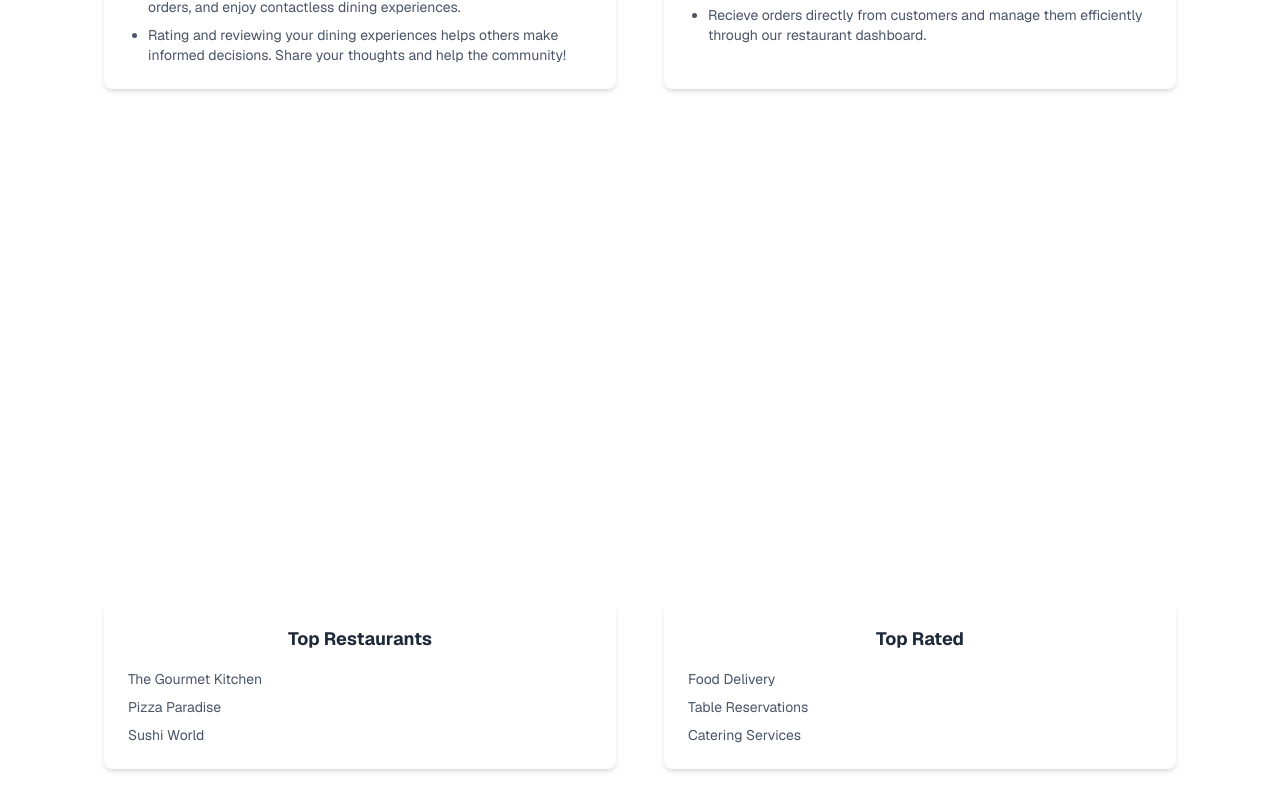
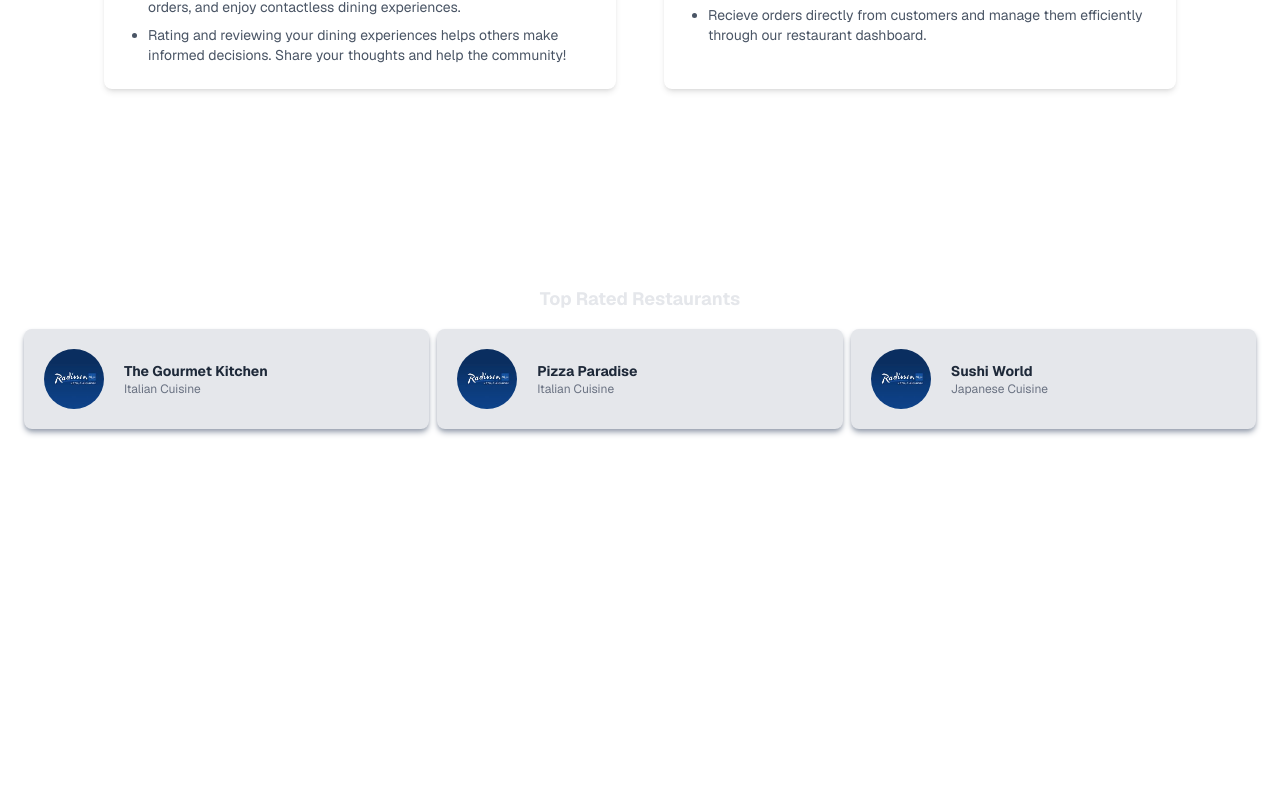
Before and after one commit to Dagem21/norrest, a Next.js app: page / in a window 1280 px wide. Shown: the part 539-1350 px from the top of the page. Built offline with nearby package versions, Linux system fonts and the light colour scheme.

Commit message:
home page

```diff
--- a/app/page.tsx
+++ b/app/page.tsx
@@ -1,23 +1,10 @@
+import Image from "next/image";
+import profile from "../assets/images/radblu.jpg";
+
 export default function Home() {
     return (
         <div className="flex flex-col flex-1 items-center font-sans dark:bg-gray-800">
-            {/* <div className="w-full max-w-4xl py-4 rounded-lg shadow-md shadow-gray-200 dark:bg-gray-800 dark:shadow-gray-700 fixed bg-white">
-                <ul className="flex items-center justify-evenly gap-8 w-full max-w-4xl">
-                    <li className="text-md font-bold text-blue-500 dark:text-gray-200 cursor-pointer">
-                        Home
-                    </li>
-                    <li className="text-sm text-gray-600 dark:text-gray-400 hover:text-blue-500 cursor-pointer">
-                        Restaurants
-                    </li>
-                    <li className="text-sm text-gray-600 dark:text-gray-400 hover:text-blue-500 cursor-pointer">
-                        Services
-                    </li>
-                    <li className="text-sm text-gray-600 dark:text-gray-400 hover:text-blue-500 cursor-pointer">
-                        Contact
-                    </li>
-                </ul>
-            </div> */}
-            <div className="flex flex-col items-center justify-center w-full h-screen bg-cover bg-center rounded-lg">
+            <div className="flex flex-col items-center justify-center w-full h-screen bg-cover bg-center bg-white dark:bg-gray-800 rounded-lg">
                 <div className="w-full">
                     <div className="flex flex-col items-center gap-6">
                         <h1 className="text-3xl font-bold text-gray-800 dark:text-gray-200">
@@ -38,13 +25,16 @@ export default function Home() {
                             </h2>
                             <ul className="space-y-2 text-sm list-disc pl-5">
                                 <li className="text-gray-600 dark:text-gray-400 hover:text-blue-500">
-                                    Looking for a specific cuisine or restaurant? Use our search feature to find exactly what you're craving!
+                                    Looking for a specific cuisine or restaurant? Use our search
+                                    feature to find exactly what you're craving!
                                 </li>
                                 <li className="text-gray-600 dark:text-gray-400 hover:text-blue-500 cursor-pointer">
-                                    Scan QR codes at participating restaurants to view menus, place orders, and enjoy contactless dining experiences.
+                                    Scan QR codes at participating restaurants to view menus, place
+                                    orders, and enjoy contactless dining experiences.
                                 </li>
                                 <li className="text-gray-600 dark:text-gray-400 hover:text-blue-500 cursor-pointer">
-                                    Rating and reviewing your dining experiences helps others make informed decisions. Share your thoughts and help the community!
+                                    Rating and reviewing your dining experiences helps others make
+                                    informed decisions. Share your thoughts and help the community!
                                 </li>
                             </ul>
                         </div>
@@ -57,10 +47,12 @@ export default function Home() {
                                     Add your restaurant to our platform and reach more customers.
                                 </li>
                                 <li className="text-gray-600 dark:text-gray-400 hover:text-blue-500 cursor-pointer">
-                                    Share your menus with customers by generating QR codes for your restaurant.
+                                    Share your menus with customers by generating QR codes for your
+                                    restaurant.
                                 </li>
                                 <li className="text-gray-600 dark:text-gray-400 hover:text-blue-500 cursor-pointer">
-                                    Recieve orders directly from customers and manage them efficiently through our restaurant dashboard.
+                                    Recieve orders directly from customers and manage them
+                                    efficiently through our restaurant dashboard.
                                 </li>
                             </ul>
                         </div>
@@ -68,36 +60,62 @@ export default function Home() {
                 </div>
             </div>
             <div className="flex flex-col items-center justify-center w-full h-screen bg-cover bg-center rounded-lg dark:bg-gray-200">
-                <div className="flex flex-wrap items-center justify-center mt-12 gap-8 w-full">
-                    <div className="w-full sm:w-1/2 lg:w-2/5 bg-white dark:bg-gray-700 rounded-lg shadow-md p-6 mx-2">
-                        <h2 className="text-lg text-center font-bold text-gray-800 dark:text-gray-200 mb-4">
-                            Top Restaurants
+                <div className="flex flex-wrap items-center justify-center w-full h-full pt-6">
+                    <div className="w-full h-full rounded-lg">
+                        <h2 className="text-lg text-center font-bold text-gray-200 dark:text-gray-800 mb-4">
+                            Top Rated Restaurants
                         </h2>
-                        <ul className="space-y-2 text-sm">
-                            <li className="text-gray-600 dark:text-gray-400 hover:text-blue-500 cursor-pointer">
-                                The Gourmet Kitchen
+                        <ul className="flex flex-wrap justify-center space-y-1 text-sm w-full rounded-lg px-2 gap-2">
+                            <li className="text-gray-600 dark:text-gray-400 hover:text-blue-500 cursor-pointer w-full md:basis-[calc(50%-1rem)] lg:basis-[calc(33.333%-1rem)]">
+                                <div className="flex items-center gap-2 rounded-lg py-5 ps-5 pe-10 bg-gray-200 dark:bg-gray-800 shadow-md shadow-gray-400 dark:shadow-gray-600">
+                                    <Image
+                                        src={profile}
+                                        alt="Picture of the author"
+                                        className="w-15 h-15 rounded-full object-cover"
+                                    />
+                                    <div className="px-3">
+                                        <p className="text-sm font-bold text-gray-800 dark:text-gray-200">
+                                            The Gourmet Kitchen
+                                        </p>
+                                        <p className="text-xs text-gray-500 dark:text-gray-400">
+                                            Italian Cuisine
+                                        </p>
+                                    </div>
+                                </div>
                             </li>
-                            <li className="text-gray-600 dark:text-gray-400 hover:text-blue-500 cursor-pointer">
-                                Pizza Paradise
+                            <li className="text-gray-600 dark:text-gray-400 hover:text-blue-500 cursor-pointer w-full md:basis-[calc(50%-1rem)] lg:basis-[calc(33.333%-1rem)]">
+                                <div className="flex items-center gap-2 rounded-lg py-5 ps-5 pe-10 bg-gray-200 dark:bg-gray-800 shadow-md shadow-gray-400 dark:shadow-gray-600">
+                                    <Image
+                                        src={profile}
+                                        alt="Picture of the author"
+                                        className="w-15 h-15 rounded-full object-cover"
+                                    />
+                                    <div className="px-3">
+                                        <p className="text-sm font-bold text-gray-800 dark:text-gray-200">
+                                            Pizza Paradise
+                                        </p>
+                                        <p className="text-xs text-gray-500 dark:text-gray-400">
+                                            Italian Cuisine
+                                        </p>
+                                    </div>
+                                </div>
                             </li>
-                            <li className="text-gray-600 dark:text-gray-400 hover:text-blue-500 cursor-pointer">
-                                Sushi World
-                            </li>
-                        </ul>
-                    </div>
-                    <div className="w-full sm:w-1/2 lg:w-2/5 bg-white dark:bg-gray-700 rounded-lg shadow-md p-6 mx-2">
-                        <h2 className="text-lg text-center font-bold text-gray-800 dark:text-gray-200 mb-4">
-                            Top Rated
-                        </h2>
-                        <ul className="space-y-2 text-sm">
-                            <li className="text-gray-600 dark:text-gray-400 hover:text-blue-500 cursor-pointer">
-                                Food Delivery
-                            </li>
-                            <li className="text-gray-600 dark:text-gray-400 hover:text-blue-500 cursor-pointer">
-                                Table Reservations
-                            </li>
-                            <li className="text-gray-600 dark:text-gray-400 hover:text-blue-500 cursor-pointer">
-                                Catering Services
+                            <li className="text-gray-600 dark:text-gray-400 hover:text-blue-500 cursor-pointer w-full md:basis-[calc(50%-1rem)] lg:basis-[calc(33.333%-1rem)]">
+                                <div className="flex items-center gap-2 rounded-lg py-5 ps-5 pe-10 bg-gray-200 dark:bg-gray-800 shadow-md shadow-gray-400 dark:shadow-gray-600">
+                                    <Image
+                                        src={profile}
+                                        alt="Picture of the author"
+                                        className="w-15 h-15 rounded-full object-cover"
+                                    />
+                                    <div className="px-3">
+                                        <p className="text-sm font-bold text-gray-800 dark:text-gray-200">
+                                            Sushi World
+                                        </p>
+                                        <p className="text-xs text-gray-500 dark:text-gray-400">
+                                            Japanese Cuisine
+                                        </p>
+                                    </div>
+                                </div>
                             </li>
                         </ul>
                     </div>
```
Also changed, not shown: assets/images/radblu.jpg (added).
